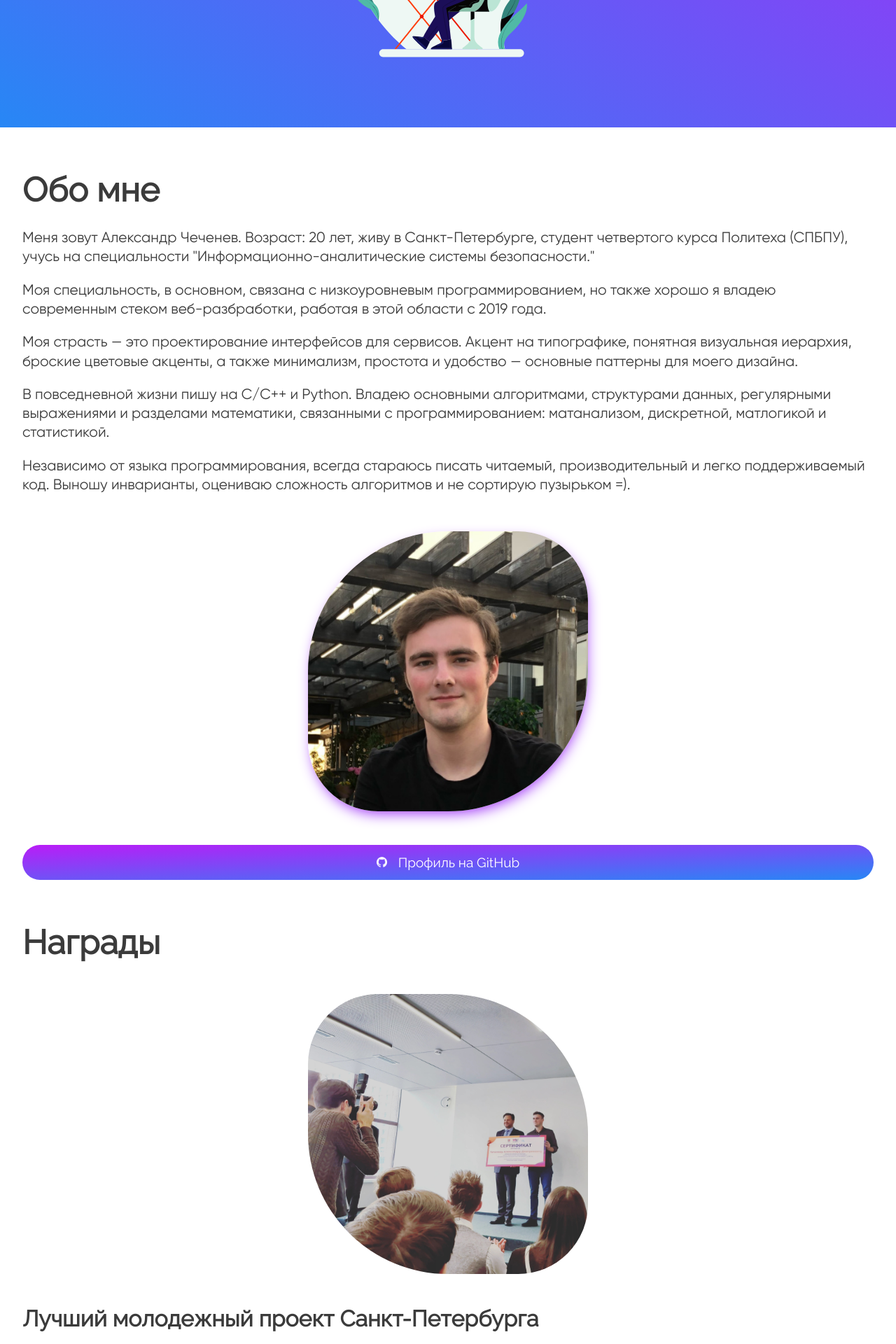
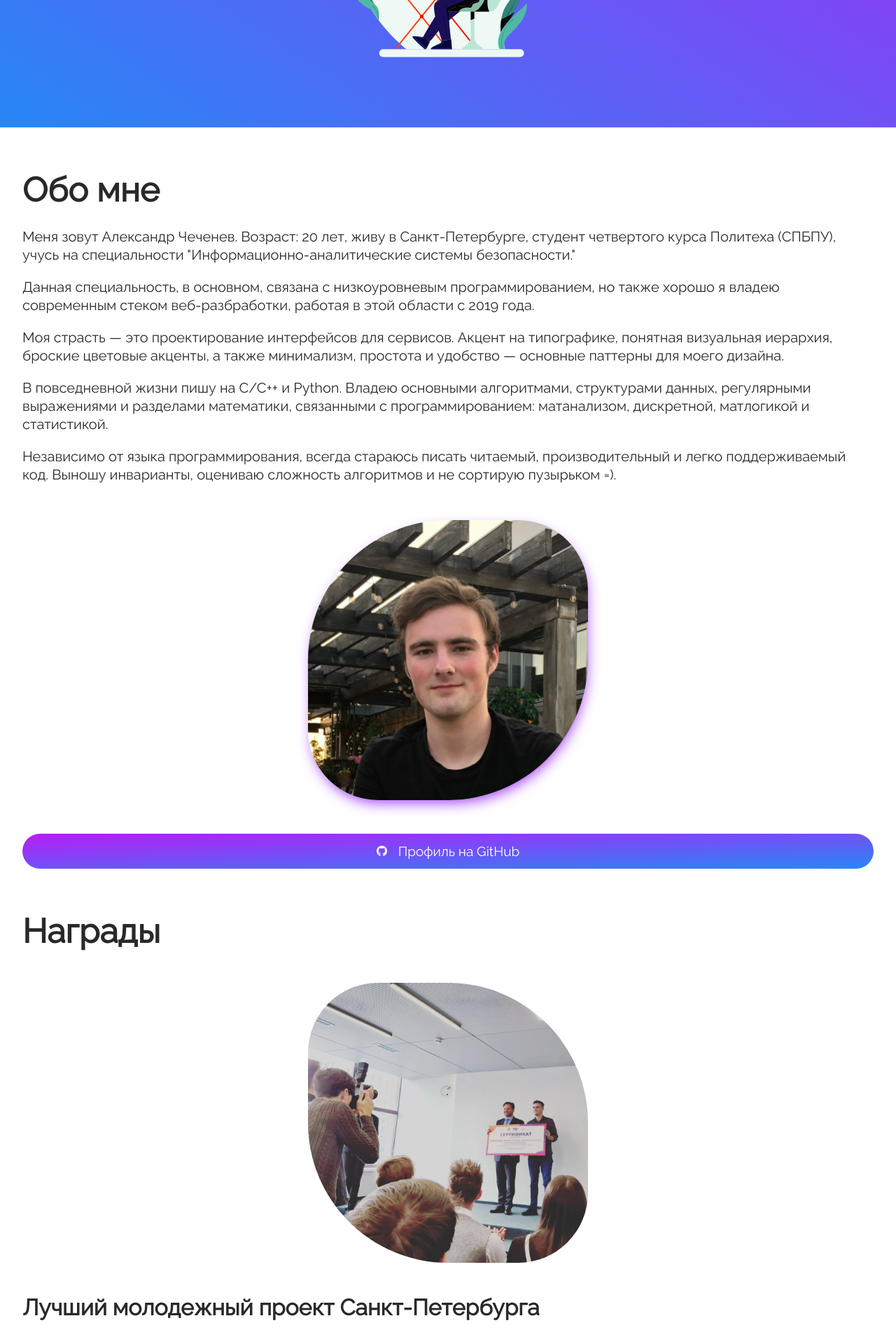
Before and after one commit to alexchea318/CV, a PHP site: page / in a window 1280 px wide. Shown: the part 633-2553 px from the top of the page at 70% size. Run offline with PHP 8.4, Linux system fonts and the light colour scheme.

Commit message:
fix font bug

```diff
--- a/index.html
+++ b/index.html
@@ -5,6 +5,8 @@
     <meta name="viewport" content="width=device-width, initial-scale=1, maximum-scale=1">
     <title>Full-stack developer Александр Чеченев</title>
     <link rel="shortcut icon" type="image/png" href="img/favicon.png"/>
+    <link rel="preconnect" href="https://fonts.googleapis.com">
+    <link href="https://fonts.googleapis.com/css2?family=Raleway&display=swap" rel="stylesheet">
     <link rel="stylesheet" href="styles/default.css">
     <link rel="stylesheet" href="styles/content.css">
     <link rel="stylesheet" href="styles/mobile.css">
@@ -49,7 +51,7 @@
     <div class="block">
         <div>
           <p>Меня зовут Александр Чеченев. Возраст: 20 лет, живу в Санкт-Петербурге, студент четвертого курса Политеха (СПБПУ), учусь на специальности "Информационно-аналитические системы безопасности."</p>
-          <p>Моя специальность, в основном, связана с низкоуровневым программированием,
+          <p>Данная специальность, в основном, связана с низкоуровневым программированием,
               но также хорошо я владею современным стеком веб-разбработки, работая в этой области с 2019 года.</p>
           <p>Моя страсть — это проектирование интерфейсов для сервисов. Акцент на типографике, понятная визуальная иерархия, броские цветовые акценты, а также минимализм, простота и удобство — основные паттерны для моего дизайна.</p>
           <p>В повседневной жизни пишу на C/C++ и Python.
--- a/styles/default.css
+++ b/styles/default.css
@@ -1,6 +1,6 @@
 :root {
     --main-width: 1300px;
-    --main-color: rgb(59, 59, 59);
+    --main-color: rgb(41, 41, 41);
     --card-radius: 25px;
     --accent: #2787f5;
     --accent2: #ba1cf7;
@@ -11,23 +11,23 @@
     --mobile-width: calc(100% - 4rem);
 }
 
-@font-face {
+/*@font-face {
     font-family: "Gilroy";
-    src: url("/fonts/Gilroy400.ttf") format("truetype");
+    src: url("/styles/fonts/Gilroy400.ttf") format("truetype");
     font-weight: 400;
     font-style: normal;
 }
 
 @font-face {
     font-family: "Raleway";
-    src: url("/fonts/Raleway400.ttf") format("truetype");
+    src: url("/styles/fonts/Raleway400.ttf") format("truetype");
     font-weight: 400;
     font-style: normal;
-}
+}*/
 
 body{
     margin: 0px;
-    font-family: "Gilroy", sans-serif;
+    font-family: 'Raleway', sans-serif;
     font-size: 19px;
     color: var(--main-color);
 }
@@ -42,7 +42,7 @@ a{
 
 p{
     line-height: 1.3em;
-    font-size:  min(5vw, 1.3rem);
+    font-size:  min(5vw, 1.25rem);
 }
 
 h1, h2, h3, h4{
```
Also changed, not shown: styles/fonts/Gilroy400.ttf (renamed from fonts/Gilroy400.ttf), styles/fonts/Raleway400.ttf (renamed from fonts/Raleway400.ttf), styles/fonts/Raleway700.ttf (renamed from fonts/Raleway700.ttf).
